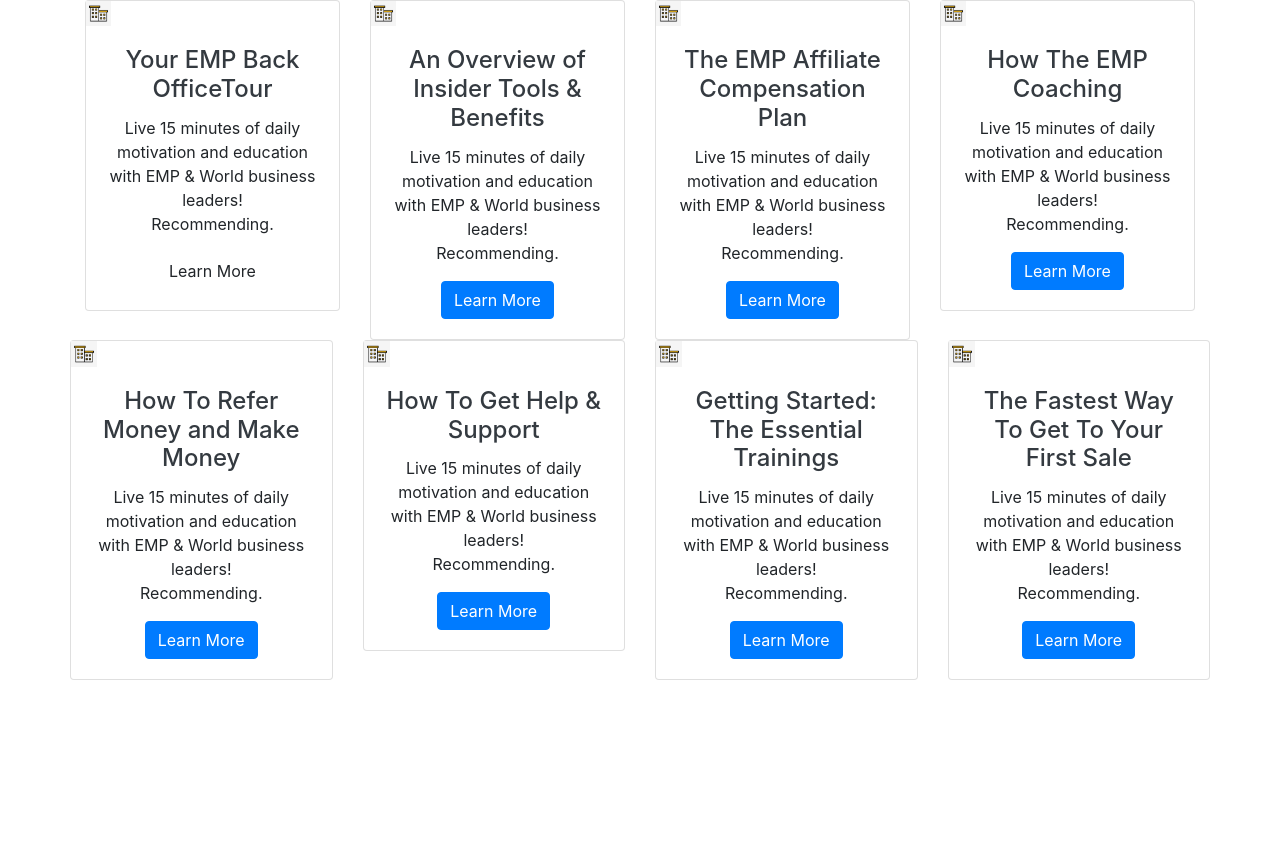
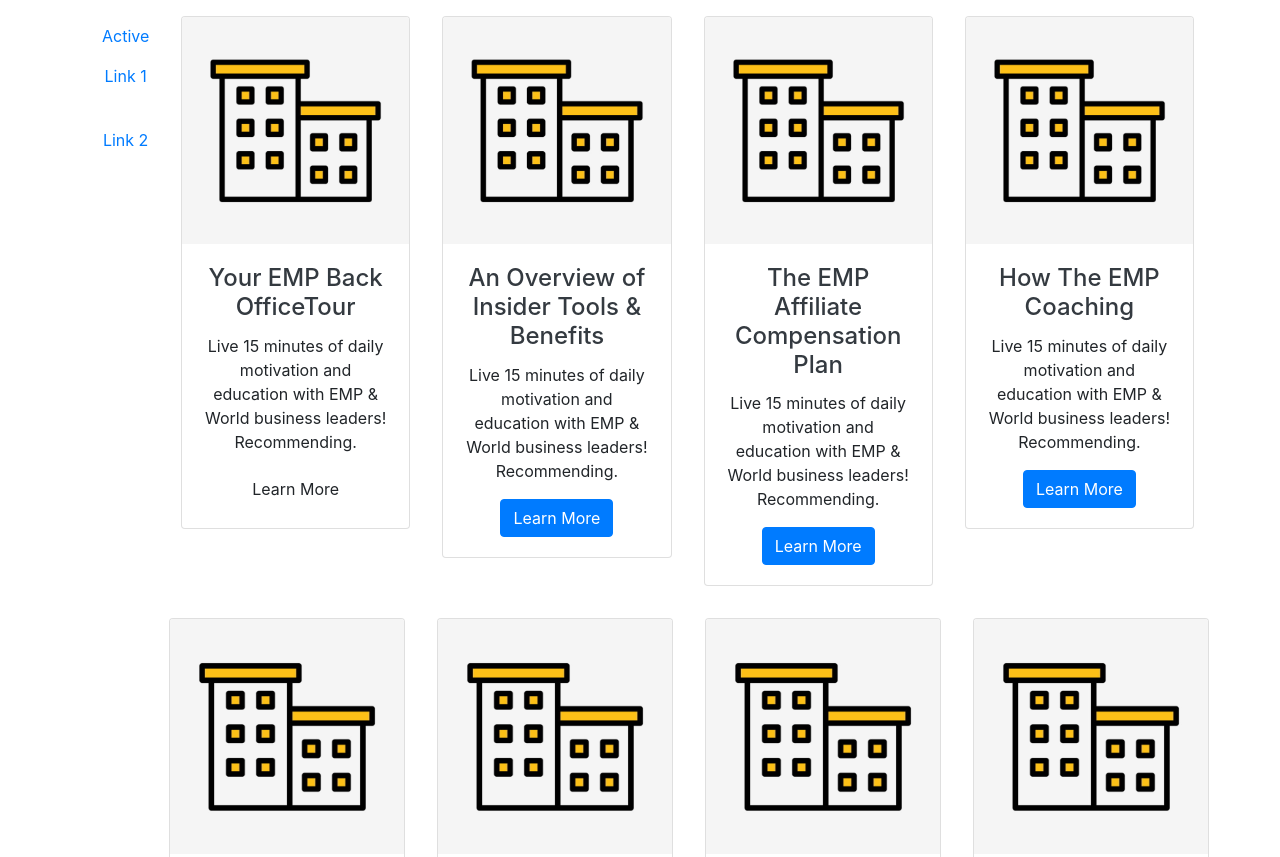
Before and after one commit to glezzz/CSS-Frameworks, a plain HTML site: page index.html in a window 1280 px wide. Shown: the top 857 px of the page. Before the commit the page ends 800 px from the top, so only its background shows below. Drawn offline with nearby package versions, Linux system fonts and the light colour scheme.

Commit message:
added-navbar

```diff
--- a/index.html
+++ b/index.html
@@ -14,11 +14,21 @@
 
 <div class="container">
 
-    <div class="row text-center">
-        <div class="col">
+        <div class="row text-center">
+
+            <div class="col-sm-1 p-3 d-inline-block">
+                <nav class="nav flex-column">
+                    <a class="nav-link active" href="#!">Active</a>
+                    <a class="nav-link" href="#!">Link 1</a>
+                    <a class="nav-link" href="#!">Link 2</a>
+                </nav>
+            </div>
+
+
+        <div class="col-sm p-3 d-inline-block">
 
             <div class="card">
-                <img class="card-omg-top" src="building.jpg" width="10%" alt="building">
+                <img class="card-img-top" src="building.jpg" alt="building">
                 <div class="card-body">
                     <h4 class="card-title text-dark">Your EMP Back OfficeTour</h4>
                     <p class="card-text text-center">Live 15 minutes of daily motivation and education with EMP & World business leaders!<br> Recommending.
@@ -29,9 +39,9 @@
             </div>
         </div>
 
-        <div class="col">
+        <div class="col-sm p-3 d-inline-block">
             <div class="card">
-                <img class="card-omg-top" src="building.jpg" width="10%" alt="building">
+                <img class="card-img-top" src="building.jpg" alt="building">
                 <div class="card-body">
                     <h4 class="card-title text-dark text-center">An Overview of Insider Tools & Benefits</h4>
                     <p class="card-text text-center">Live 15 minutes of daily motivation and education with EMP & World business leaders!<br> Recommending.
@@ -41,9 +51,9 @@
             </div>
         </div>
 
-    <div class="col">
+    <div class="col-sm p-3 d-inline-block">
         <div class="card">
-            <img class="card-omg-top" src="building.jpg" width="10%" alt="building">
+            <img class="card-img-top" src="building.jpg" alt="building">
             <div class="card-body">
                 <h4 class="card-title text-center text-dark">The EMP Affiliate Compensation Plan</h4>
                 <p class="card-text text-center">Live 15 minutes of daily motivation and education with EMP & World business leaders!<br> Recommending.</p>
@@ -52,9 +62,9 @@
         </div>
     </div>
 
-        <div class="col">
+        <div class="col-sm p-3 d-inline-block">
             <div class="card">
-                <img class="card-omg-top" src="building.jpg" width="10%" alt="building">
+                <img class="card-img-top" src="building.jpg" alt="building">
                 <div class="card-body">
                     <h4 class="card-title text-center text-dark">How The EMP Coaching</h4>
                      <p class="card-text text-center">Live 15 minutes of daily motivation and education with EMP & World business leaders!<br> Recommending.</p>
@@ -64,9 +74,14 @@
         </div>
 
     <div class="row">
-        <div class="col">
+
+        <div class="col-sm-1 p-3 d-inline-block">
+        </div>
+
+
+        <div class="col-sm p-3 d-inline-block">
             <div class="card">
-                <img class="card-omg-top" src="building.jpg" width="10%" alt="building">
+                <img class="card-img-top" src="building.jpg" alt="building">
                 <div class="card-body">
                     <h4 class="card-title text-center text-dark">How To Refer Money and Make Money</h4>
                     <p class="card-text text-center">Live 15 minutes of daily motivation and education with EMP & World business leaders!<br> Recommending.
@@ -76,9 +91,9 @@
             </div>
         </div>
 
-         <div class="col">
+         <div class="col-sm p-3 d-inline-block">
              <div class="card">
-                 <img class="card-omg-top" src="building.jpg" width="10%" alt="building">
+                 <img class="card-img-top" src="building.jpg" alt="building">
                  <div class="card-body">
                      <h4 class="card-title text-center text-dark">How To Get Help & Support</h4>
                     <p class="card-text text-center">Live 15 minutes of daily motivation and education with EMP & World business leaders!<br> Recommending.
@@ -88,9 +103,9 @@
              </div>
          </div>
 
-        <div class="col">
+        <div class="col-sm p-3 d-inline-block">
             <div class="card">
-                <img class="card-omg-top" src="building.jpg" width="10%" alt="building">
+                <img class="card-img-top" src="building.jpg" alt="building">
                 <div class="card-body">
                     <h4 class="card-title text-center text-dark">Getting Started: The Essential Trainings</h4>
                     <p class="card-text text-center">Live 15 minutes of daily motivation and education with EMP & World business leaders!<br> Recommending.
@@ -100,9 +115,9 @@
             </div>
         </div>
 
-        <div class="col">
+        <div class="col-sm p-3 d-inline-block">
             <div class="card">
-                <img class="card-omg-top" src="building.jpg" width="10%" alt="building">
+                <img class="card-img-top" src="building.jpg" alt="building">
                 <div class="card-body">
                     <h4 class="card-title text-center text-dark">The Fastest Way To Get To Your First Sale</h4>
                     <p class="card-text text-center">Live 15 minutes of daily motivation and education with EMP & World business leaders!<br> Recommending.
@@ -113,6 +128,13 @@
     </div>
 </div>
 
+
+
+            <nav class="nav flex-column">
+                <a class="nav-link active" href="#!">Active</a>
+                <a class="nav-link" href="#!">Link 1</a>
+                <a class="nav-link" href="#!">Link 2</a>
+            </nav>
 
 
 
```
